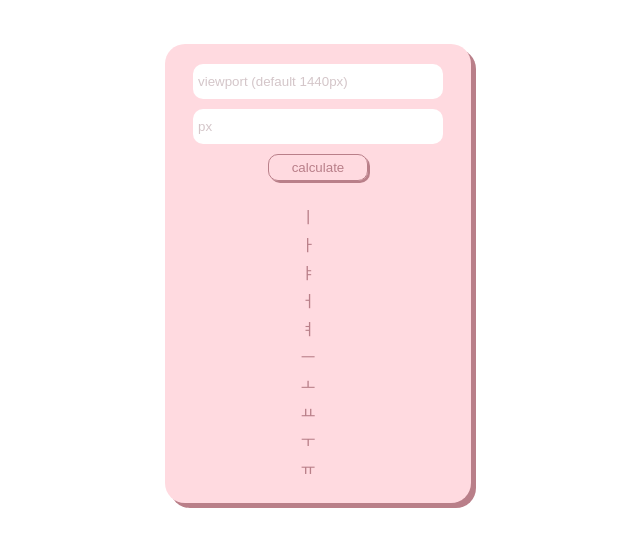
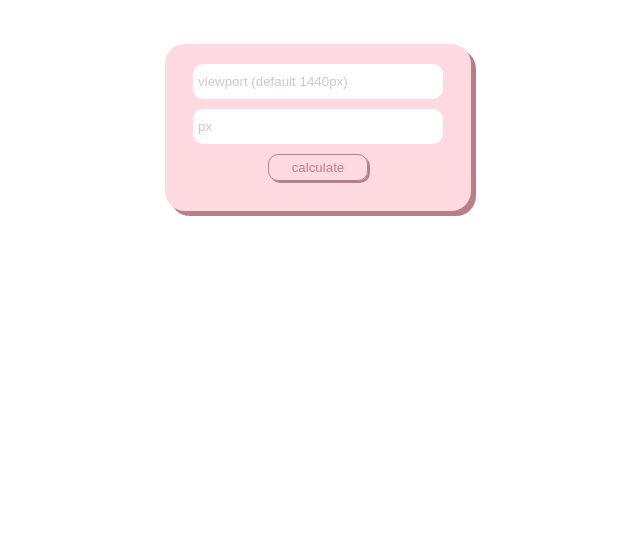
Before and after one commit to deonopinallae/vwcalc.github.io, a plain HTML site: page index.html in a window 1280 px wide. Shown: the whole page, without its empty margins (322-962 px from the left). Drawn offline with Linux system fonts and the light colour scheme.

Commit message:
Update index.html

```diff
--- a/index.html
+++ b/index.html
@@ -54,88 +54,6 @@
         <input class="pixels" placeholder="px" type="text" autocomplete="of">
         <button>calculate</button>
         <div class="result"></div>
-        <table>
-                <tr>
-                    <td>ㅣ</td>
-                    <td></td>
-                    <td></td>
-                    <td></td>
-                    <td></td>
-                    <td></td>
-                </tr>
-                <tr>
-                    <td>ㅏ</td>
-                    <td></td>
-                    <td></td>
-                    <td></td>
-                    <td></td>
-                    <td></td>
-                </tr>
-                <tr>
-                    <td>ㅑ</td>
-                    <td></td>
-                    <td></td>
-                    <td></td>
-                    <td></td>
-                    <td></td>
-                </tr>
-                <tr>
-                    <td>ㅓ</td>
-                    <td></td>
-                    <td></td>
-                    <td></td>
-                    <td></td>
-                    <td></td>
-                </tr>
-                <tr>
-                    <td>ㅕ</td>
-                    <td></td>
-                    <td></td>
-                    <td></td>
-                    <td></td>
-                    <td></td>
-                </tr>
-                <tr>
-                    <td>ㅡ</td>
-                    <td></td>
-                    <td></td>
-                    <td></td>
-                    <td></td>
-                    <td></td>
-                </tr>
-                <tr>
-                    <td>ㅗ</td>
-                    <td></td>
-                    <td></td>
-                    <td></td>
-                    <td></td>
-                    <td></td>
-                </tr>
-                <tr>
-                    <td>ㅛ</td>
-                    <td></td>
-                    <td></td>
-                    <td></td>
-                    <td></td>
-                    <td></td>
-                </tr>
-                <tr>
-                    <td>ㅜ</td>
-                    <td></td>
-                    <td></td>
-                    <td></td>
-                    <td></td>
-                    <td></td>
-                </tr>
-                <tr>
-                    <td>ㅠ</td>
-                    <td></td>
-                    <td></td>
-                    <td></td>
-                    <td></td>
-                    <td></td>
-                </tr>
-        </table>
     </div>
     <script>
         const viewport = document.querySelector('.viewport')
```
